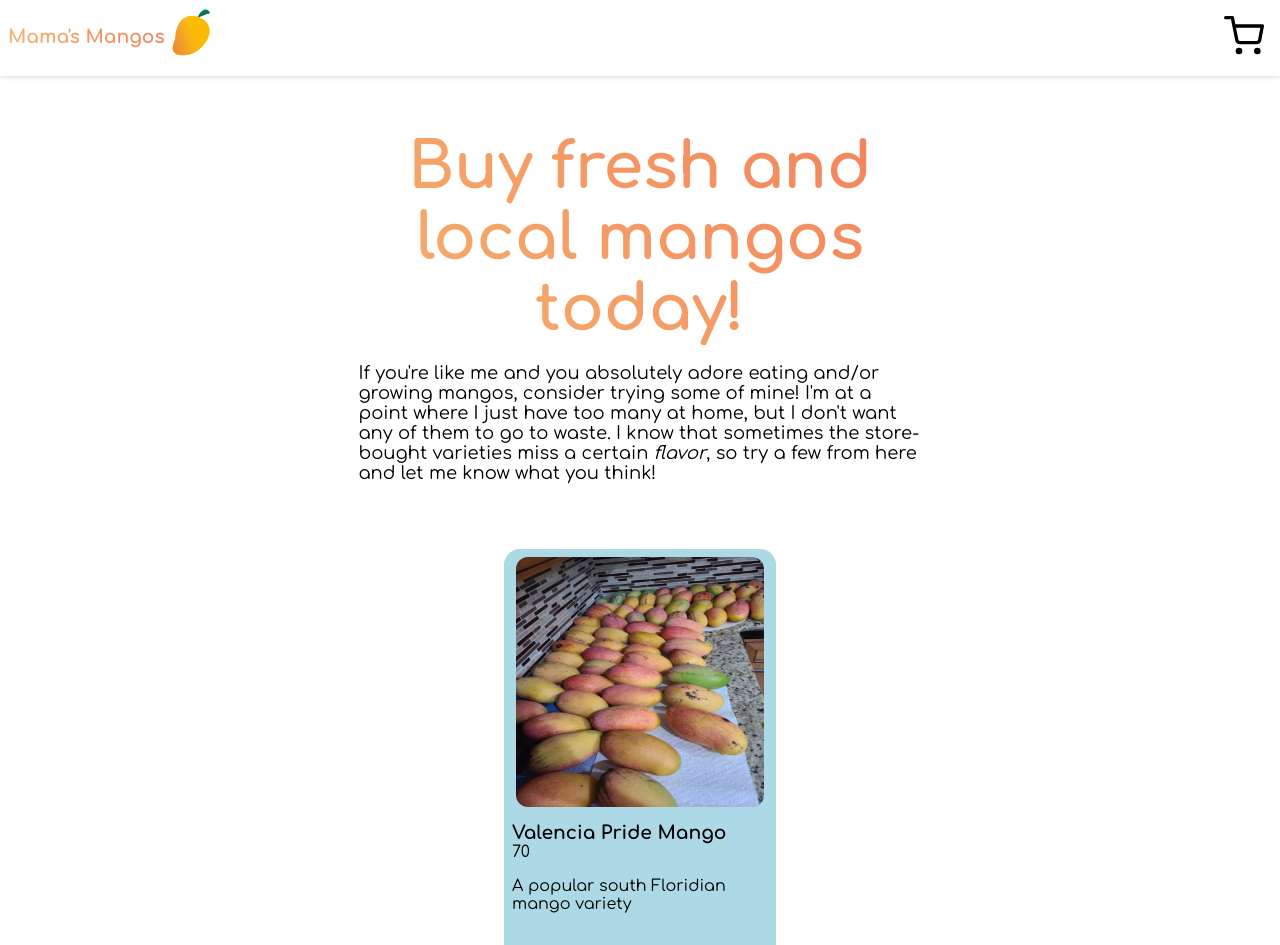
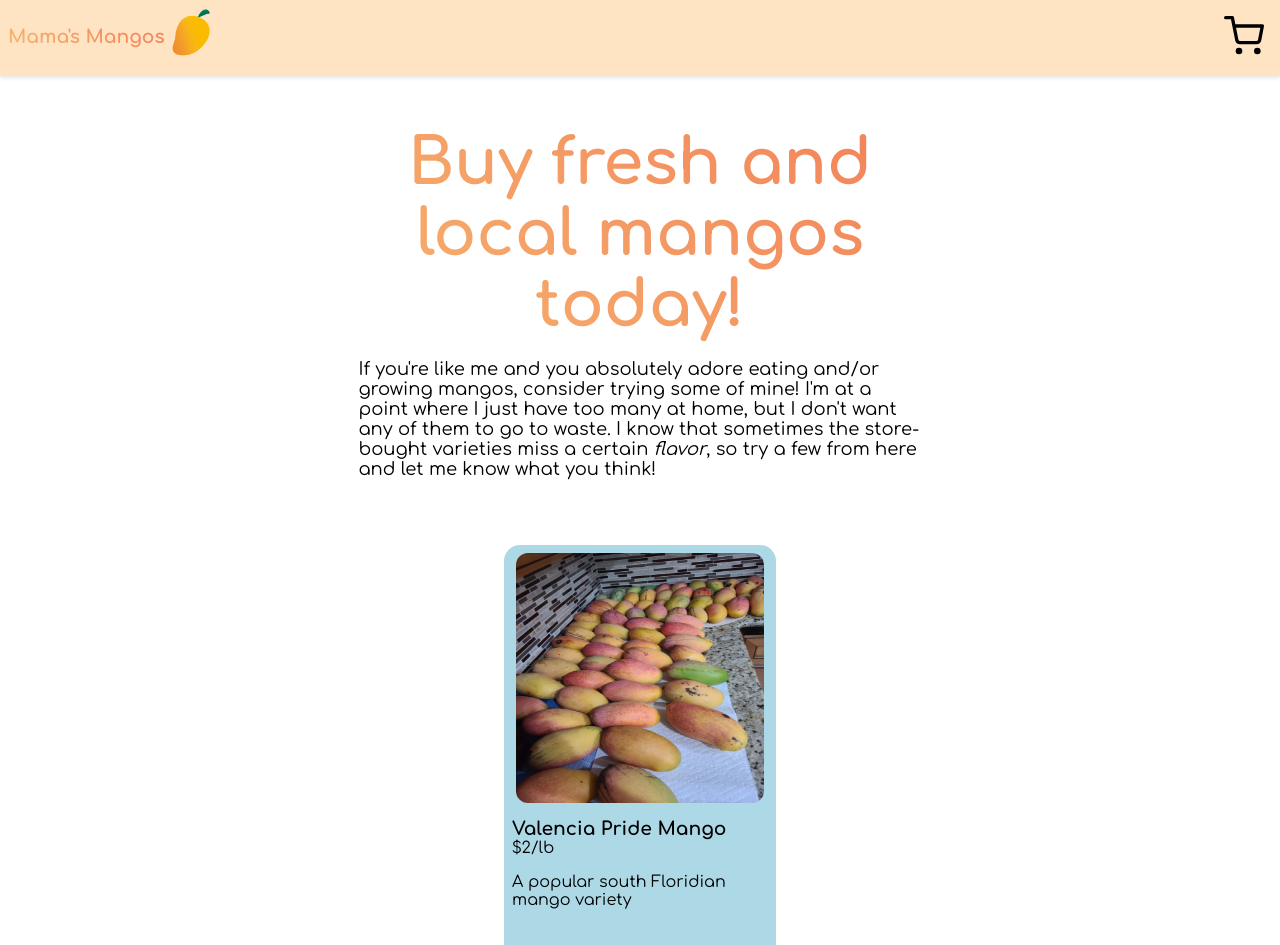
Before and after one commit to Shaurnav/mamasmangoes, a Next.js app in the folder web/: page / in a window 1280 px wide. Shown: the top 945 px of the page. Built offline with nearby package versions, Linux system fonts and the light colour scheme.

Commit message:
fixed header

```diff
--- a/web/app/globals.scss
+++ b/web/app/globals.scss
@@ -53,8 +53,12 @@ body {
   overflow-x: hidden;
 }
 
-main, footer {
-  margin: 8px
+main {
+  margin: 0;
+}
+
+footer {
+  margin: 0px
 }
 
 // body {
--- a/web/app/page.tsx
+++ b/web/app/page.tsx
@@ -13,7 +13,7 @@ export default function Home() {
     name: 'Valencia Pride Mango',
     // slug: 'free-shirt',
     imageUrl: '/valencia-pride.jpg',
-    price: 70,
+    price: 2,
     // rating: 4.5,
     // numReviews: 8,
     // countInStock: 20,
@@ -24,9 +24,14 @@ export default function Home() {
 
   return (
     <div>
-      <Header/>
+
+      <header className={styles.header}>
+        <Header/>
+      </header>
       <main className={styles.main}>
         <HeroBanner/>
+        <MangoItem {...sampleMango}/>
+        <MangoItem {...sampleMango}/>
         <MangoItem {...sampleMango}/>
       </main>
       <Footer/>
--- a/web/components/header/index.tsx
+++ b/web/components/header/index.tsx
@@ -4,7 +4,7 @@ import styles from "./styles.module.scss";
 
 export default function Header() {
   return (
-    <header>
+    <header className={styles.header}>
       <nav className={styles.navbar}>
         <Link href="\" className={styles.logo}>
           <h3>Mama's Mangos</h3>
@@ -28,5 +28,5 @@ export default function Header() {
         </div>
       </nav>
     </header>
-  );
+);
 }
--- a/web/components/header/styles.module.scss
+++ b/web/components/header/styles.module.scss
@@ -1,11 +1,17 @@
+.header {
+  min-height: 10vh;
+
   .navbar {
     box-shadow: 0 2px 4px rgba(0, 0, 0, 0.1);
+    background-color: bisque;
     display: flex;
     flex-direction: row;
     justify-content: space-between;
     padding: 0;
-  margin: 0;
+    position: fixed;
+    margin-bottom: 10vh;
     width: 100vw;
+    max-height: 10vh;
 
     .logo {
       display: flex;
@@ -34,3 +40,4 @@
       justify-content: center;
     }
   }
+}
--- a/web/components/mango-item/index.tsx
+++ b/web/components/mango-item/index.tsx
@@ -22,7 +22,7 @@ export default function MangoItem({name, imageUrl, price, description }: MangoIt
       />
       <div className={styles.info}>
         <h3>{name}</h3>
-        <p>{price}</p>
+        <p>${price}/lb</p>
       </div>
       <div className={styles.description}>
         <p>{description}</p>
```
Lines whose indentation alone changed are shown as unchanged.
